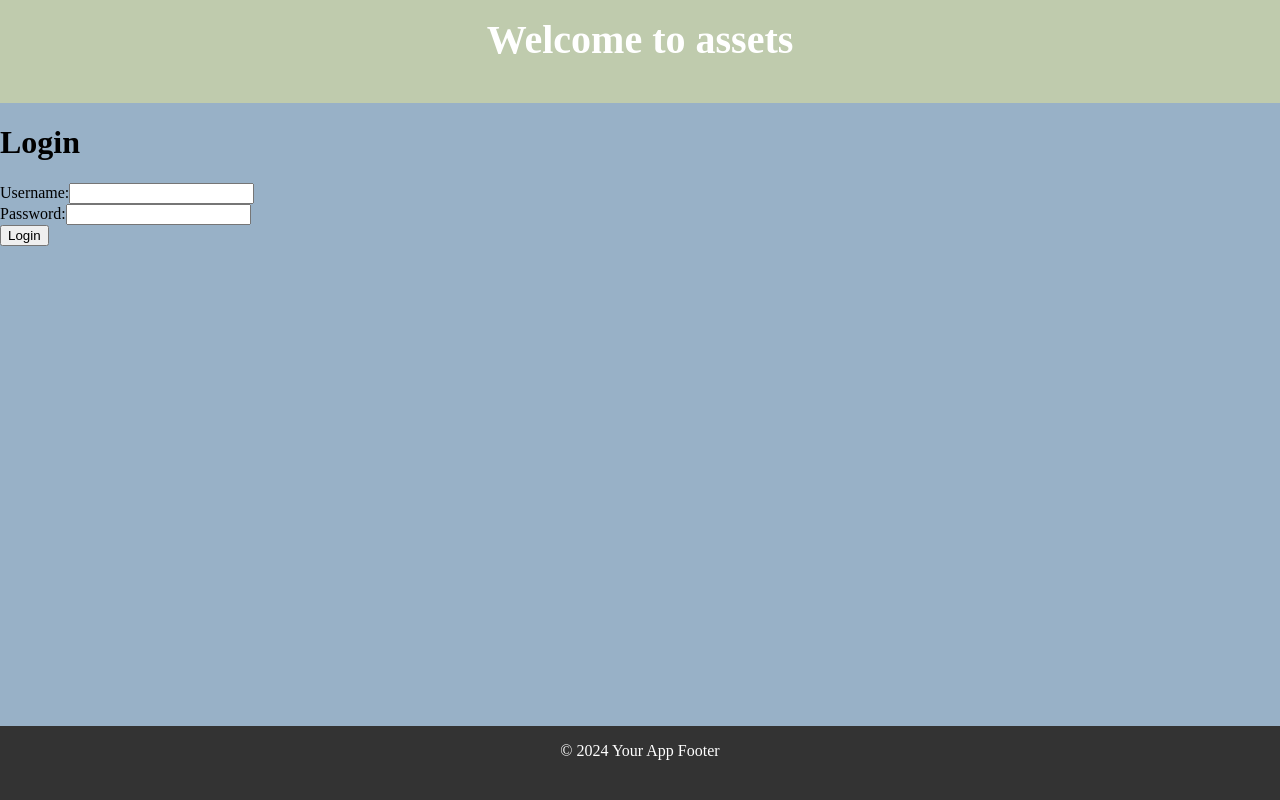
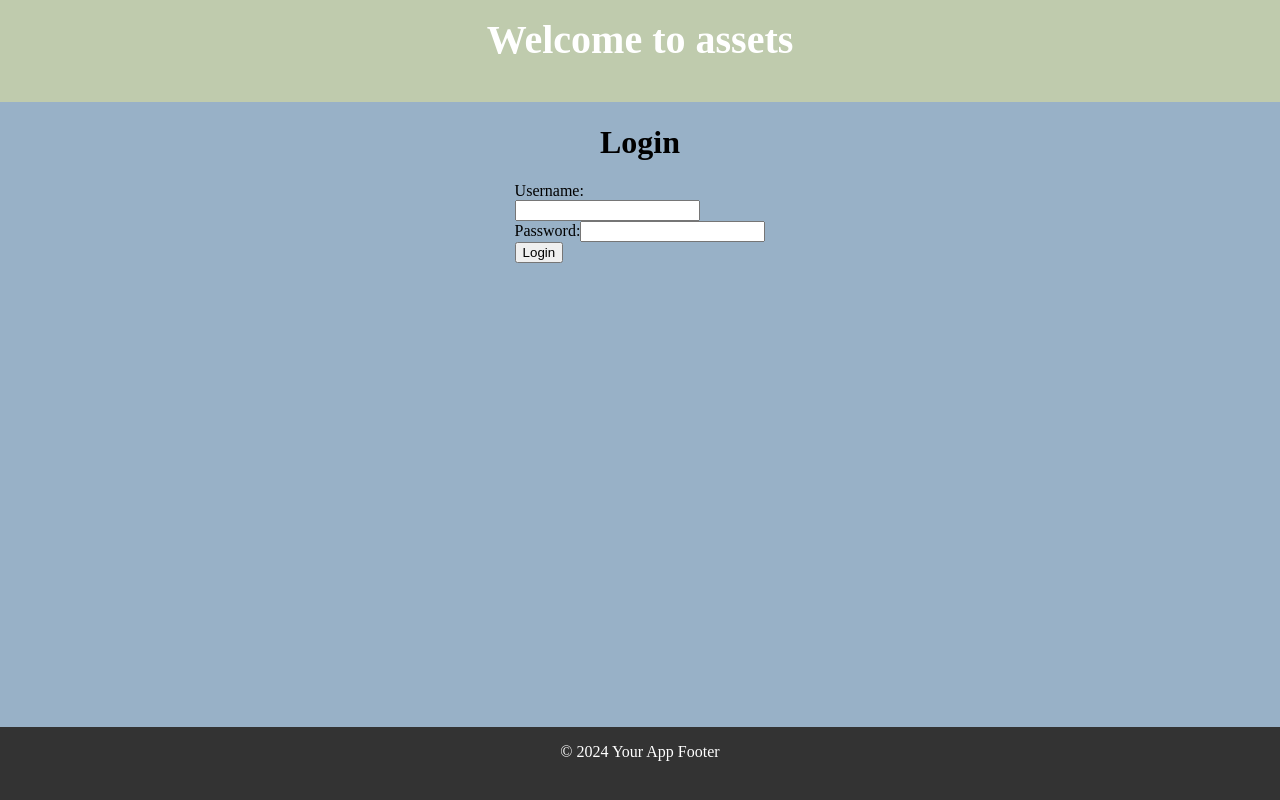
Before and after one commit to mdkhanga/webcomponents, a Next.js app in the folder myassets/: page /signin in a window 1280 px wide. Built offline with nearby package versions, Linux system fonts and the light colour scheme.

Commit message:
more styling

```diff
--- a/myassets/src/app/layout.tsx
+++ b/myassets/src/app/layout.tsx
@@ -1,7 +1,8 @@
+'use client'
 import type { Metadata } from 'next'
 import { Inter } from 'next/font/google'
 import './globals.css'
-import styles from '@/app/ui/Layout.module.css';
+import styles from '@/app/ui/styles/Layout.module.css';
 const inter = Inter({ subsets: ['latin'] })
 import { useRouter } from 'next/navigation'
 import { useEffect, useState } from 'react';
@@ -23,7 +24,6 @@ export default function RootLayout({
     <html>
     <body>
     <div className={styles.container}>
-
       <header className={styles.header}>
          Welcome to assets
       </header>
--- a/myassets/src/app/signin/page.tsx
+++ b/myassets/src/app/signin/page.tsx
@@ -2,9 +2,10 @@
 import React from 'react'
 import { useState } from 'react';
 import Image from 'next/image'
-import styles from './page.module.css'
+// import styles from './page.module.css'
 import { useRouter } from 'next/navigation'
 import Cookies from 'js-cookie';
+import styles from '@/app/ui/styles/Signin.module.css';
 
 export default function signin() {
 
@@ -35,6 +36,7 @@ export default function signin() {
 			// Redirect to a different page (e.g., dashboard)
 			// router.push('/dashboard');
 			router.push('/');
+			router.refresh();
 		  } else {
 			setError('Invalid username or password');
 		  }
@@ -44,17 +46,18 @@ export default function signin() {
 	};
 
 	return (
-			<div>
+			<div className ={styles.signin}>
 			  <h1>Login</h1>
 			  <form onSubmit={handleLogin}>
 				<label>
 				  Username:
+				</label>
+				<br/>
 				  <input
 					type="text"
 					value={username}
 					onChange={(e) => setUsername(e.target.value)}
 				  />
-				</label>
 				<br />
 				<label>
 				  Password:
--- /dev/null
+++ b/myassets/src/app/ui/styles/Signin.module.css
@@ -0,0 +1,6 @@
+.signin {
+	display: flex;
+	flex-direction: column;
+  	justify-content: center;
+  	align-items: center;
+}
```
Also changed, not shown: myassets/src/app/ui/styles/Layout.module.css (renamed from myassets/src/app/ui/Layout.module.css).
